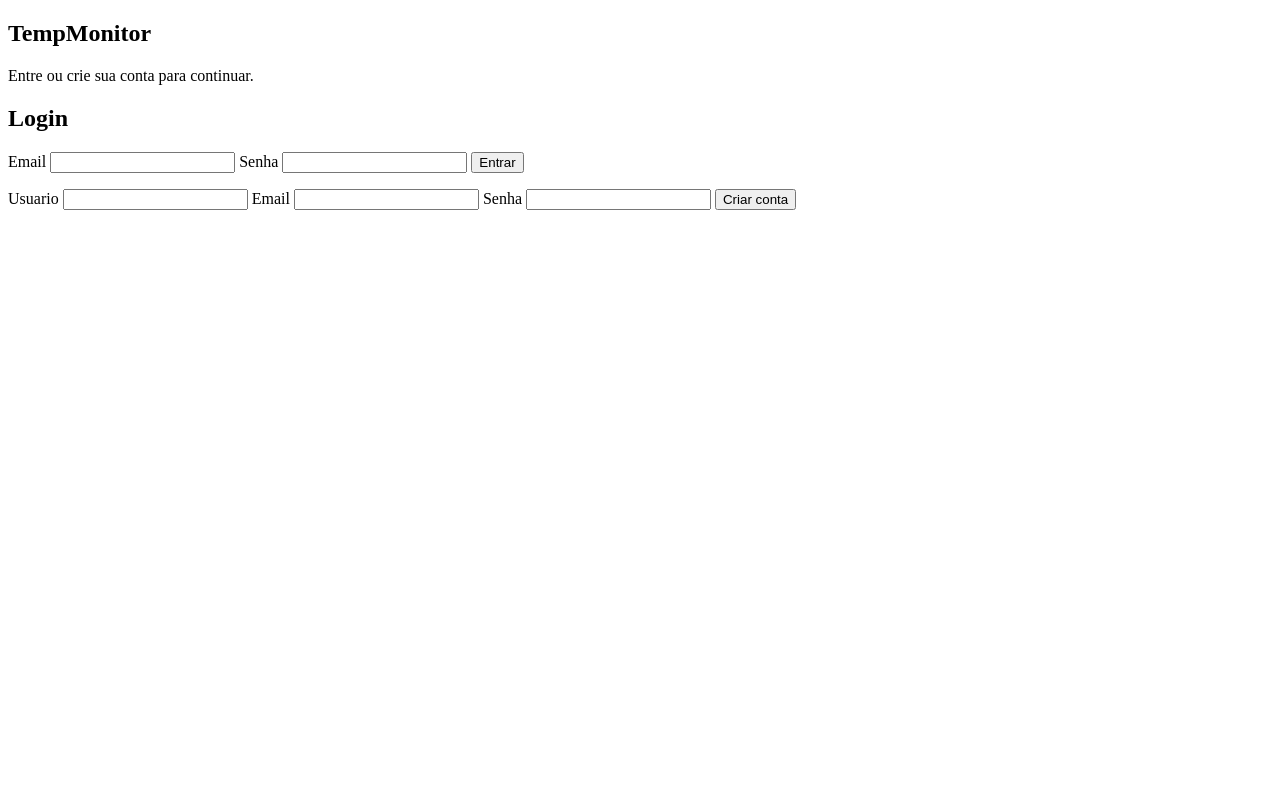
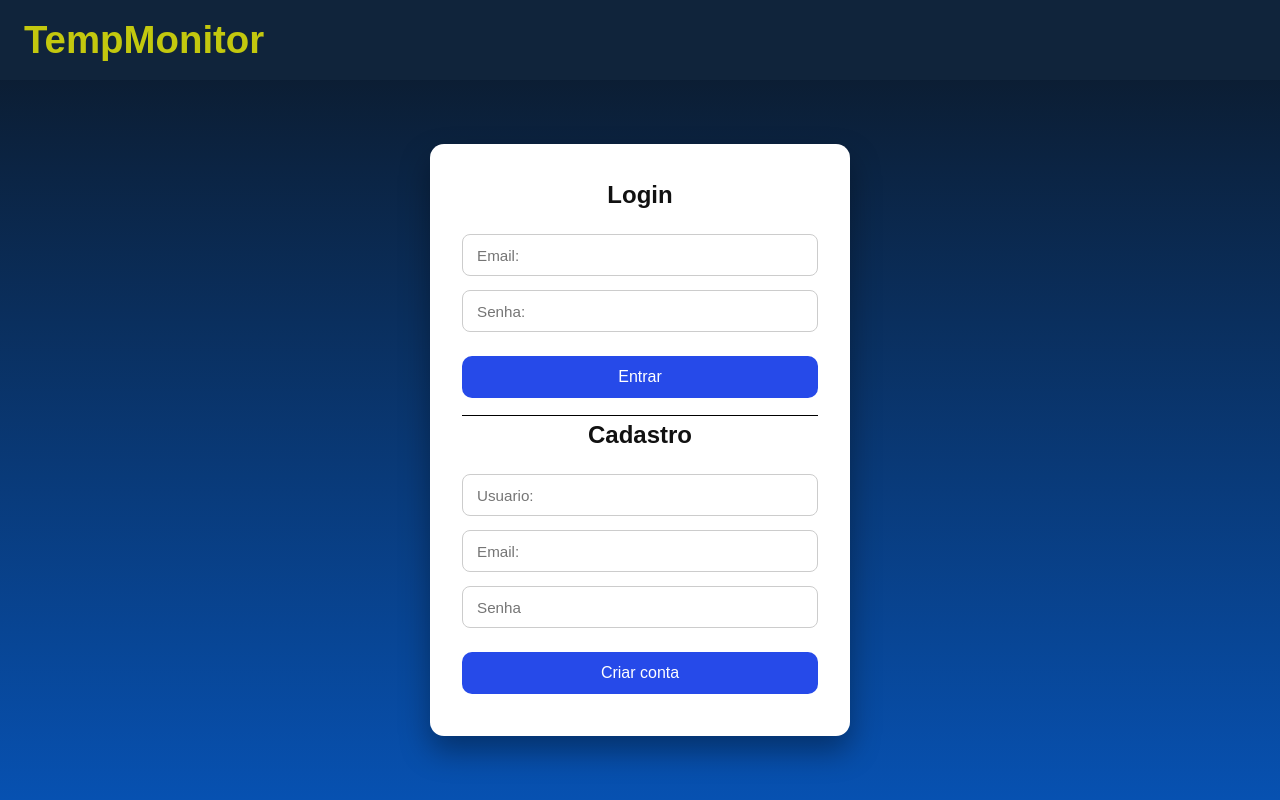
Before and after one commit to GuilhermeSSD/TempMonitor, a plain HTML site: page FrontEnd/login.html in a window 1280 px wide. Drawn offline with Linux system fonts and the light colour scheme.

Commit message:
✨ feat: Estilização do login
Estilizei a tela de login e cadastro

```diff
--- a/FrontEnd/css/styles.css
+++ b/FrontEnd/css/styles.css
@@ -0,0 +1,79 @@
+* {
+  margin: 0;
+  padding: 0;
+  box-sizing: border-box;
+}
+
+body {
+  line-height: 1.6;
+  font-family: Arial, sans-serif;
+  background: linear-gradient(to top, #0751b1, #0c1826);
+  min-height: 100vh;
+}
+
+.header {
+  display: flex;
+  align-items: center;
+  padding: 0 24px;
+  height: 10vh;
+  background-color: #10243b;
+  color: rgba(255, 255, 0, 0.75);
+  font-size: 1.2rem;
+  font-weight: 600;
+}
+
+.card {
+  height: 90vh;
+  display: flex;
+  align-items: center;
+  justify-content: center;
+}
+
+.forms {
+  background-color: #ffffff;
+  border-radius: 14px;
+  padding: 32px;
+  width: 100%;
+  max-width: 420px;
+  box-shadow: 0 15px 30px rgba(0, 0, 0, 0.35);
+}
+
+.form {
+  display: flex;
+  flex-direction: column;
+  align-items: center;
+}
+
+.form h2 {
+  margin-bottom: 20px;
+  color: #111;
+}
+
+.form input {
+  width: 100%;
+  height: 42px;
+  margin-bottom: 14px;
+  padding: 0 14px;
+  border-radius: 8px;
+  border: 1px solid #ccc;
+  font-size: 0.95rem;
+}
+
+.form button {
+  width: 100%;
+  height: 42px;
+  margin-top: 10px;
+  margin-bottom: 10px;
+  border-radius: 10px;
+  border: none;
+  font-size: 1rem;
+  cursor: pointer;
+  color: #fff;
+  background-color: rgb(38, 74, 233);
+  transition: all 0.3s ease;
+}
+
+.form button:hover {
+  background-color: rgb(27, 46, 134);
+  transform: translateY(-2px);
+}
--- a/FrontEnd/login.html
+++ b/FrontEnd/login.html
@@ -4,65 +4,69 @@
     <meta charset="UTF-8" />
     <meta name="viewport" content="width=device-width, initial-scale=1.0" />
     <title>TempMonitor</title>
-    <link rel="stylesheet" href="./css/login.css" />
+    <link rel="stylesheet" href="css/styles.css" />
   </head>
   <body>
     <main class="page">
-      <section class="card">
+
         <header class="header">
           <h1>TempMonitor</h1>
-          <p>Entre ou crie sua conta para continuar.</p>
         </header>
-
-        <div class="forms">
-          <form id="login-form" class="form">
+        <section class="card">
+          <div class="forms">
+          <form id="login-form" class="form" style="border-bottom: 1px solid black;">
             <h2>Login</h2>
-            <label for="login-email">Email</label>
             <input
               type="email"
               name="login-email"
               id="login-email"
+              placeholder="Email:"
               autocomplete="email"
               required
             />
 
-            <label for="login-pass">Senha</label>
             <input
               type="password"
               name="login-pass"
               id="login-pass"
+              placeholder="Senha:"
               autocomplete="current-password"
               required
             />
 
             <button type="submit" id="login-button">Entrar</button>
-            <p class="msg" id="login-msg" role="status"></p>
+            <p class="msg" id="login-msg" role="status"
+            style="margin-bottom: 7px;"></p>
           </form>
 
+
           <form id="register-form" class="form">
-            <label for="register-name">Usuario</label>
+            <h2>Cadastro</h2>
+
             <input
               type="text"
               name="register-name"
               id="register-name"
+              placeholder="Usuario:"
               autocomplete="username"
               required
             />
 
-            <label for="register-email">Email</label>
             <input
               type="email"
               name="register-email"
               id="register-email"
+              placeholder="Email:"
               autocomplete="email"
               required
             />
 
-            <label for="register-pass">Senha</label>
+
             <input
               type="password"
               name="register-pass"
               id="register-pass"
+              placeholder="Senha"
               autocomplete="new-password"
               required
             />
@@ -70,6 +74,7 @@
             <button type="submit" id="register-button">Criar conta</button>
             <p class="msg" id="register-msg" role="status"></p>
           </form>
+          </section>
         </div>
       </section>
     </main>
```
Also changed, not shown: FrontEnd/img/adobe.png (added).
